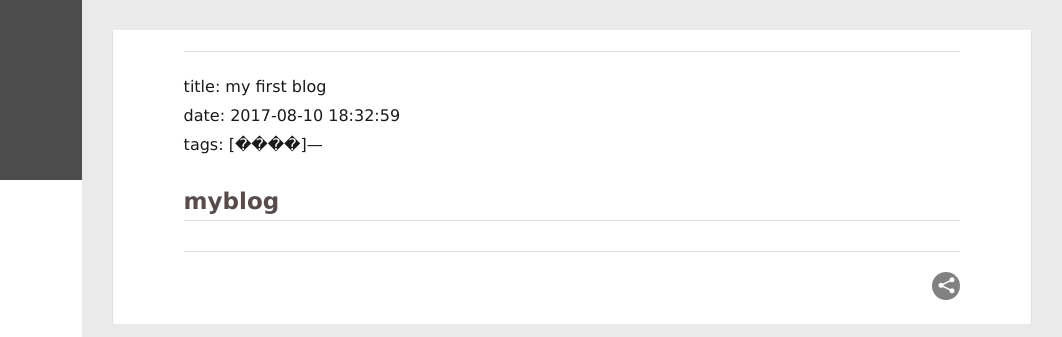
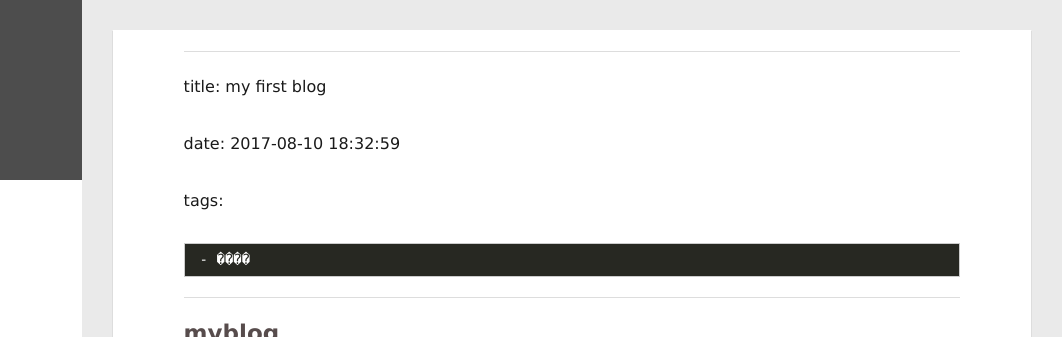
Before and after one commit to theLuckyThree/theLuckyThree.github.io, a plain HTML site: page 2017/08/10/my-first-blog/index.html in a window 1280 px wide. Shown: the top 337 px of the page, 218-1280 px from the left. Drawn offline with Linux system fonts and the light colour scheme; no server answers.

Commit message:
Site updated: 2017-08-10 20:33:39

```diff
--- a/2017/08/10/my-first-blog/index.html
+++ b/2017/08/10/my-first-blog/index.html
@@ -8,16 +8,16 @@
   <link rel="dns-prefetch" href="http://yoursite.com">
   <title>Hexo</title>
   <meta name="viewport" content="width=device-width, initial-scale=1, maximum-scale=1">
-  <meta name="description" content="title: my first blogdate: 2017-08-10 18:32:59tags: [����]—  myblog">
+  <meta name="description" content="title: my first blog date: 2017-08-10 18:32:59 tags:  - ����  myblog">
 <meta property="og:type" content="article">
 <meta property="og:title" content="Hexo">
 <meta property="og:url" content="http://yoursite.com/2017/08/10/my-first-blog/index.html">
 <meta property="og:site_name" content="Hexo">
-<meta property="og:description" content="title: my first blogdate: 2017-08-10 18:32:59tags: [����]—  myblog">
-<meta property="og:updated_time" content="2017-08-10T11:36:11.714Z">
+<meta property="og:description" content="title: my first blog date: 2017-08-10 18:32:59 tags:  - ����  myblog">
+<meta property="og:updated_time" content="2017-08-10T12:32:52.338Z">
 <meta name="twitter:card" content="summary">
 <meta name="twitter:title" content="Hexo">
-<meta name="twitter:description" content="title: my first blogdate: 2017-08-10 18:32:59tags: [����]—  myblog">
+<meta name="twitter:description" content="title: my first blog date: 2017-08-10 18:32:59 tags:  - ����  myblog">
 
     <link rel="alternative" href="/atom.xml" title="Hexo" type="application/atom+xml">
 
@@ -149,7 +149,11 @@
     <div class="article-entry" itemprop="articleBody">
 
         <hr>
-<p>title: my first blog<br>date: 2017-08-10 18:32:59<br>tags: [����]— </p>
+<p>title: my first blog</p>
+<p>date: 2017-08-10 18:32:59</p>
+<p>tags: </p>
+<pre><code>- ����
+</code></pre><hr>
 <h2 id="myblog"><a href="#myblog" class="headerlink" title="myblog"></a>myblog</h2>
 
 
```
Also changed, not shown: index.html (+5 -1 lines).
